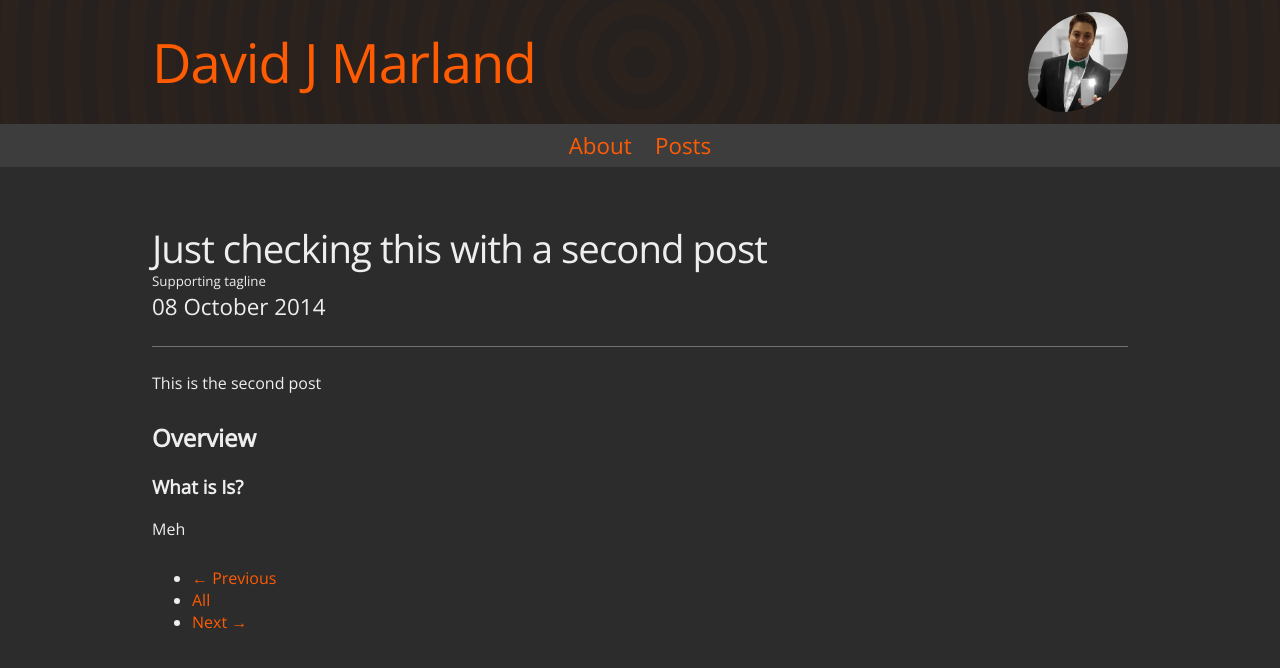
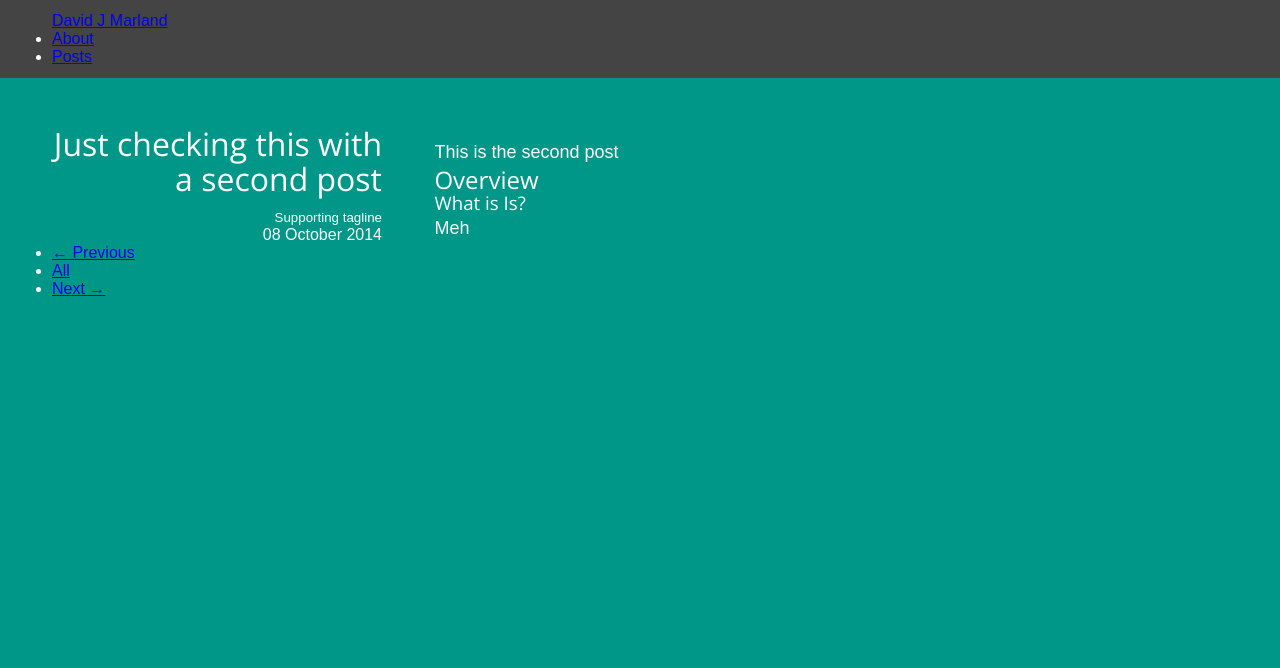
Before and after one commit to djmarland/djmarland.github.io, a Jekyll site: the page built from _posts/2014-10-08-a-second-post-to-check.md, in a window 1280 px wide. Shown: the top 668 px of the page. Built offline with Jekyll 4.4.1, drawn with Linux system fonts in a browser that asks for light colours.

Commit message:
Working on posts/pages design

```diff
--- a/_includes/footer.html
+++ b/_includes/footer.html
@@ -8,5 +8,6 @@
             r.parentNode.insertBefore(e,r)}(window,document,'script','ga'));
             ga('create','UA-24417125-1');ga('send','pageview');
         </script>
+        <script src="/assets/js/bootstrap.js"></script>
     </body>
 </html>
--- a/_includes/header.html
+++ b/_includes/header.html
@@ -7,150 +7,28 @@
         <meta name="description" content="Semantic, progressive, responsive and responsible Web developer with skills in HTML, CSS, JavaScript &amp; PHP">
         <meta name="viewport" content="width=device-width, initial-scale=1">
         <meta name="msapplication-square150x150logo" content="/apple-touch-icon-precomposed.png" />
-        <link href='http://fonts.googleapis.com/css?family=Open+Sans:400,300' rel='stylesheet' type='text/css'>
+        <link href='http://fonts.googleapis.com/css?family=Open+Sans:400,300' rel='stylesheet' type='text/css' />
+        <link href='/assets/styles/main.css' rel='stylesheet' type='text/css' />
         <link rel="icon" sizes="196x196" href="/apple-touch-icon-precomposed.png" />
-        <style>
-            html {
-                background: #2C2C2C;
-                color: #eee;
-            }
-            body {
-                padding: 0;
-                margin: 0;
-                font-family: 'Open Sans', sans-serif;
-            }
-            .header-wrap {
-                background: #2C2C2C;
-                background: #FF5B02 repeating-radial-gradient(
-                  circle,
-                  rgba(31,31,31,0.97),
-                  rgba(31,31,31,0.97) 16px,
-                  rgba(31,31,31,0.94) 16px,
-                  rgba(31,31,31,0.94) 32px
-                );
-                background-position: 50% 50%;
-                background-repeat: no-repeat;
-                color: #ddd;
-                padding: 12px 0;
-                font-weight: lighter;
-            }
 
-            .header {
-                max-width: 976px;
-                padding: 0 12px;
-                margin: 0 auto;
-                overflow: auto;
-                font-family: 'Open Sans', sans-serif;
-                letter-spacing: -1px;
-            }
-            .header__text {
-                font-weight: lighter;
-                font-size: 2.4em;
-                display: block;
-                max-width: 380px;
-            }
-            .header__link,
-            .header__link:visited,
-            .header__link:link,
-            .header__link:hover,
-            .header__link:active,
-            .header__link:focus {
-                text-decoration: none;
-            }
-            .header__img {
-                width: 100px;
-                float: right;
-                border-radius: 100% 50%;
-                margin-top: -40px;
-            }
-            .content-wrap {
-                position: relative;
-                margin-top: 48px;
-            }
-            .content,
-            .nav {
-                max-width: 976px;
-                margin: 0 auto;
-                padding: 0 12px;
-                clear: both;
-            }
-            .article-meta {
-                margin-bottom: 24px;
-                padding-bottom: 24px;
-                border-bottom: solid 1px #717171;
-            }
-            .nav-wrap {
-                background: #3d3d3e;
-                padding: 6px 0;
-                text-align: center;
-                font-size: 22px;
-                font-size: 1.4rem;
-            }
-            a:link,
-            a:visited {
-                color: #FF5B02;
-                text-decoration: none;
-            }
-            p {
-                margin: 0;
-            }
-            .article-content p {
-                margin-bottom: 24px;
-                max-width: 780px;
-                line-height: 1.6;
-            }
-            .article-title {
-                line-height: 1.1;
-                margin-bottom: 12px;
-                margin: 0;
-                font-size: 38px;
-                font-size: 2.4rem;
-                font-weight: lighter;
-                letter-spacing: -1px;
-            }
-            .article-date {
-                font-size: 1.4rem;
-            }
-            @media all and (min-width: 63em) {
-                .header-wrap {
-                    text-align: left;
-                }
-                .header__text {
-                    text-align: left;
-                    display: inline;
-                    font-size: 3.4em;
-                    vertical-align: middle;
-                    line-height: 100px;
-                max-width: none;
-                }
-                .header__img {
-                    text-align: right;
-                    display: inline;
-                    vertical-align: middle;
-                    margin-top: 0;
-                }
-
-                .content-wrap {
-                    margin-top: 60px;
-                }
-            }
-        </style>
     </head>
     <body>
     	<header>
-            <div class="header-wrap">
-                <div class="header">
-                <p class="header__text"><a class="header__link" href="/">David J Marland</a></p>
-                <img class="header__img" src="/assets/img/profile.jpg" alt="Photo of me wearing a bow tie" />
+            <div class="header">
+                <div class="wrap">
+
+                    <p class="header__text"><a class="header__link" href="/">David J Marland</a></p>
+                    <nav>
+                        <div class="nav">
+                            <ul>
+                                <li><a href="/">About</a></li>
+                                <li><a href="/posts">Posts</a></li>
+                            </ul>
+                        </div>
+                    </nav>
                 </div>
             </div>
         </header>
-        <nav>
-            <div class="nav-wrap">
-                <div class="nav">
-                    <a href="/">About</a>&nbsp;&nbsp;&nbsp;&nbsp;<a href="/posts">Posts</a>
-                </div>
-            </div>
-        </nav>
-        <div class="content-wrap">
+
+        <div class="wrap">
             <div class="content">
--- a/_layouts/home.html
+++ b/_layouts/home.html
@@ -104,7 +104,7 @@ layout: home
     <body>
     	<header>
             <div class="header">
-            <h1>David J Marland</h1>
+            <h1>David Jonathan Marland</h1>
             <img src="/assets/img/profile.jpg" alt="Photo of me wearing a bow tie" />
             </div>
         </header>
--- a/_layouts/post.html
+++ b/_layouts/post.html
@@ -4,13 +4,15 @@ layout: post
 
 {% include header.html %}
 <article>
-  <div class="article-meta">
+    <div class="layout-intro">
     <h1 class="article-title">{{ page.title }}</h1>
     {% if page.tagline %}<small class="article-tagline">{{page.tagline}}</small>{% endif %}
     <p class="article-date">{{ page.date | date_to_long_string }}</p>
   </div>
-  <div class="article-content">
-    {{ content }}
+  <div class="layout-content">
+      <div class="prose">
+        {{ content }}
+      </div>
   </div>
 </article>
 <aside>
--- /dev/null
+++ b/assets/js/bootstrap.js
@@ -0,0 +1,8 @@
+(function() {
+    if(!('querySelector' in document
+        && 'addEventListener' in window)) {
+        return; // no javascript for you today
+    }
+
+
+})();
--- /dev/null
+++ b/assets/styles/main.css
@@ -0,0 +1,200 @@
+*,
+*:before,
+*:after {
+    box-sizing: border-box;
+    margin: 0;
+    padding: 0;
+}
+html {
+    min-height: 100%;
+    margin: 0;
+    padding: 0;
+}
+body {
+    margin: 0;
+    padding: 0;
+    background: #009688;
+    color: #fff;
+    font-family: sans-serif;
+}
+
+h1, h2, h3 {
+    font-weight: lighter;
+    font-family: 'Open Sans', sans-serif;
+    line-height: 1.1;
+}
+
+h1 {
+    font-size: 32px;
+    font-size: 2rem;
+    margin-bottom: 12px;
+}
+
+.wrap {
+    margin-left: auto;
+    margin-right: auto;
+    max-width: 1200px;
+    padding-left: 12px;
+    padding-right: 12px;
+}
+
+.header {
+    background: #444;
+    color: #fff;
+    margin-bottom: 24px;
+    padding-top: 12px;
+    padding-bottom: 12px;
+}
+
+.prose p {
+    line-height: 1.6;
+    font-size: 18px;
+    font-size: 1.125rem;
+
+}
+
+@media (min-width: 900px) {
+    .header {
+        margin-bottom: 48px;
+    }
+    .layout-intro {
+        vertical-align: top;
+        width: 330px;
+        text-align: right;
+        margin-right: 48px;
+        display: inline-block;
+    }
+    .layout-content {
+        vertical-align: top;
+        margin-top:12px;
+        display: inline-block;
+        width: 640px;
+    }
+}
+
+/*
+html {
+                background: #2C2C2C;
+                color: #eee;
+            }
+            body {
+                padding: 0;
+                margin: 0;
+                font-family: 'Open Sans', sans-serif;
+            }
+            .header-wrap {
+                background: #2C2C2C;
+                background: #FF5B02 repeating-radial-gradient(
+                  circle,
+                  rgba(31,31,31,0.97),
+                  rgba(31,31,31,0.97) 16px,
+                  rgba(31,31,31,0.94) 16px,
+                  rgba(31,31,31,0.94) 32px
+                );
+                background-position: 50% 50%;
+                background-repeat: no-repeat;
+                color: #ddd;
+                padding: 12px 0;
+                font-weight: lighter;
+            }
+
+            .header {
+                max-width: 976px;
+                padding: 0 12px;
+                margin: 0 auto;
+                overflow: auto;
+                font-family: 'Open Sans', sans-serif;
+                letter-spacing: -1px;
+            }
+            .header__text {
+                font-weight: lighter;
+                font-size: 2.4em;
+                display: block;
+                max-width: 380px;
+            }
+            .header__link,
+            .header__link:visited,
+            .header__link:link,
+            .header__link:hover,
+            .header__link:active,
+            .header__link:focus {
+                text-decoration: none;
+            }
+            .header__img {
+                width: 100px;
+                float: right;
+                border-radius: 100% 50%;
+                margin-top: -40px;
+            }
+            .content-wrap {
+                position: relative;
+                margin-top: 48px;
+            }
+            .content,
+            .nav {
+                max-width: 976px;
+                margin: 0 auto;
+                padding: 0 12px;
+                clear: both;
+            }
+            .article-meta {
+                margin-bottom: 24px;
+                padding-bottom: 24px;
+                border-bottom: solid 1px #717171;
+            }
+            .nav-wrap {
+                background: #3d3d3e;
+                padding: 6px 0;
+                text-align: center;
+                font-size: 22px;
+                font-size: 1.4rem;
+            }
+            a:link,
+            a:visited {
+                color: #FF5B02;
+                text-decoration: none;
+            }
+            p {
+                margin: 0;
+            }
+            .article-content p {
+                margin-bottom: 24px;
+                max-width: 780px;
+                line-height: 1.6;
+            }
+            .article-title {
+                line-height: 1.1;
+                margin-bottom: 12px;
+                margin: 0;
+                font-size: 38px;
+                font-size: 2.4rem;
+                font-weight: lighter;
+                letter-spacing: -1px;
+            }
+            .article-date {
+                font-size: 1.4rem;
+            }
+            @media all and (min-width: 63em) {
+                .header-wrap {
+                    text-align: left;
+                }
+                .header__text {
+                    text-align: left;
+                    display: inline;
+                    font-size: 3.4em;
+                    vertical-align: middle;
+                    line-height: 100px;
+                max-width: none;
+                }
+                .header__img {
+                    text-align: right;
+                    display: inline;
+                    vertical-align: middle;
+                    margin-top: 0;
+                }
+
+                .content-wrap {
+                    margin-top: 60px;
+                }
+            }
+            */
```
Also changed, not shown: _layouts/page.html (+3 -5 lines).
